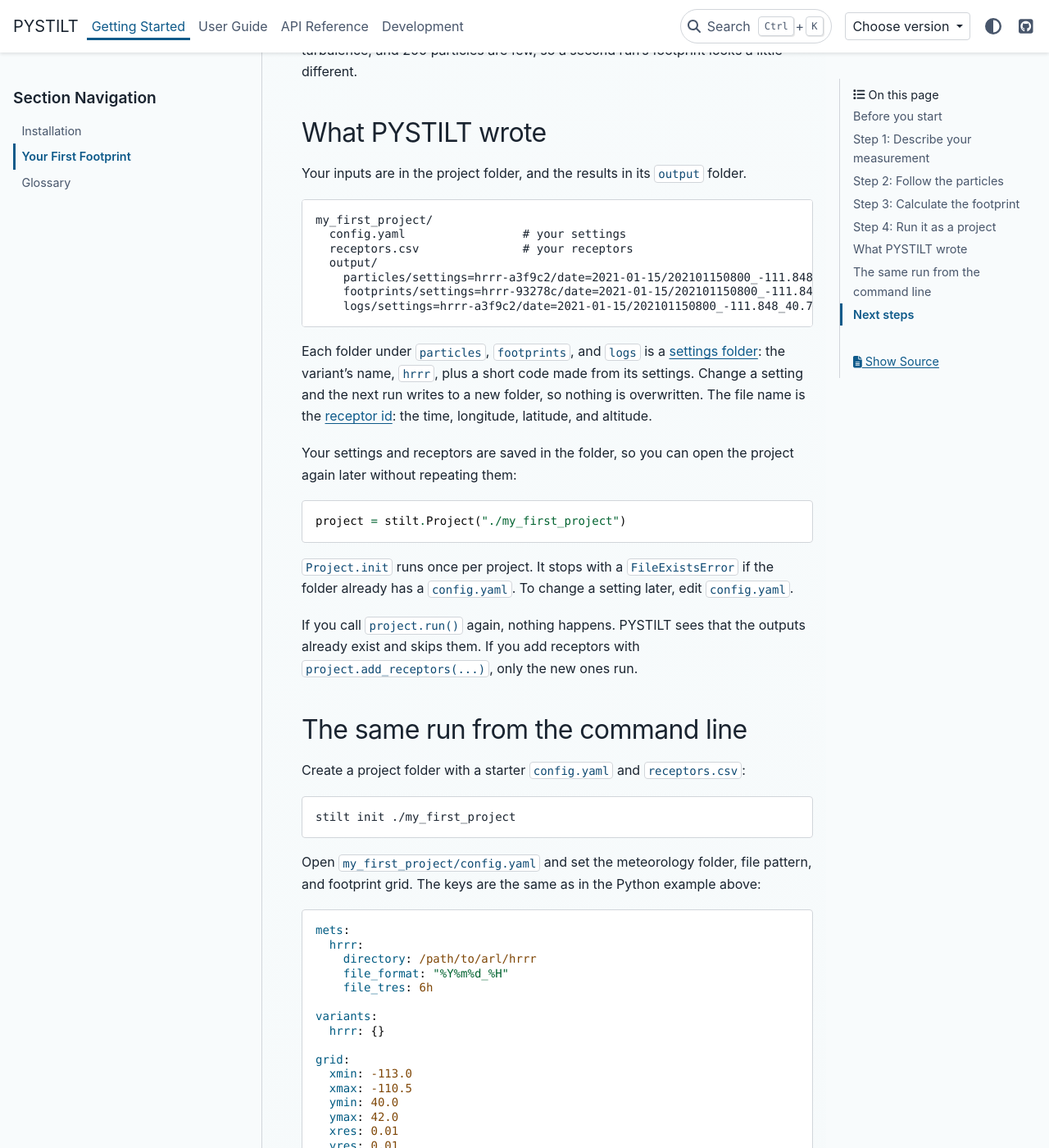
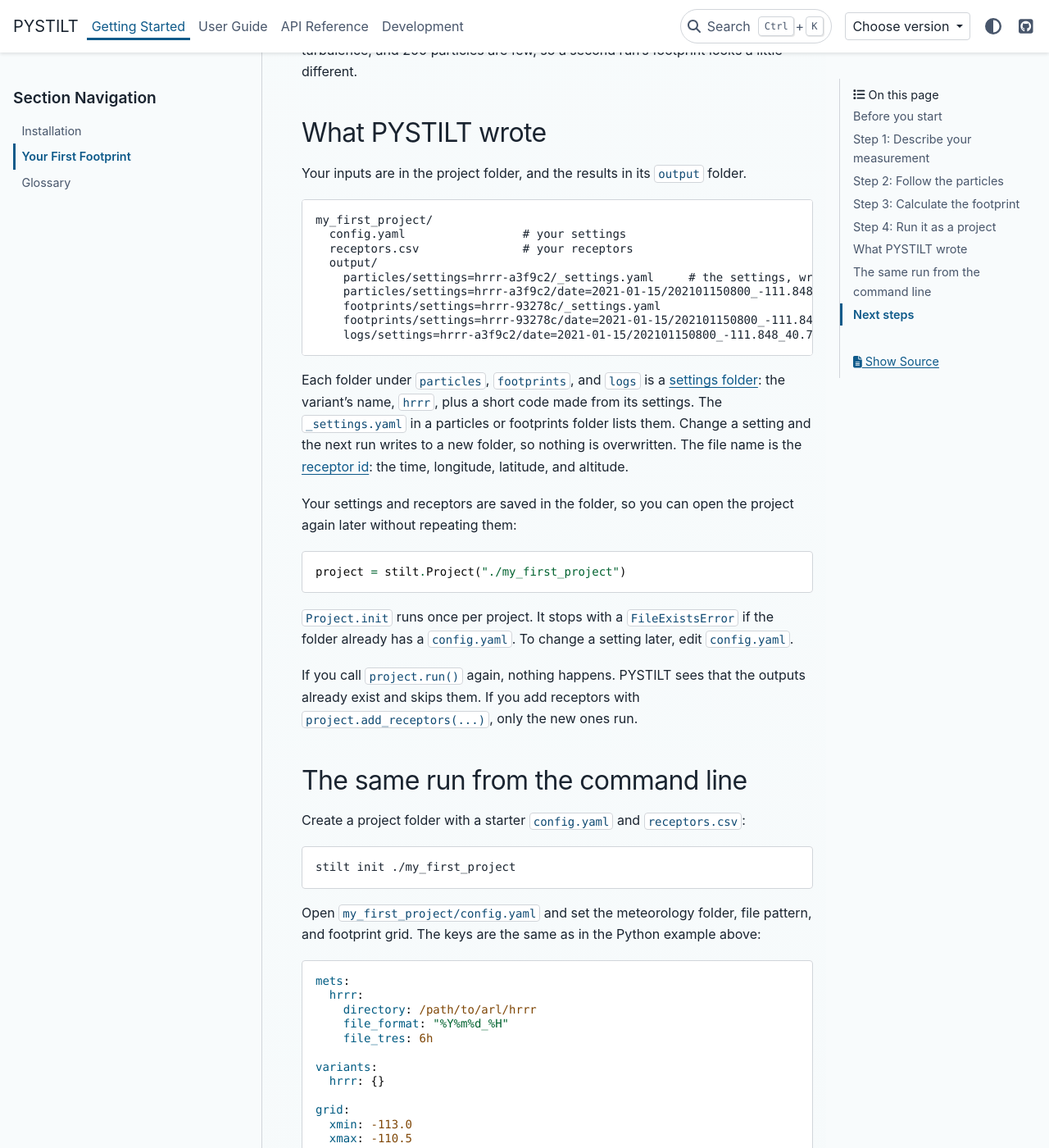
Before and after one commit to fbirds5230/runtraj, a Sphinx documentation site: the page built from docs/getting_started/quickstart.rst, in a window 1280 px wide and 1400 px high, scrolled down 4501 px. Shown: the whole window at 82% size. Built offline with Sphinx 7.4.7 and the PyData theme 0.15.4, drawn with Linux system fonts in a browser that asks for light colours; pages that are not in the unit, such as notebooks, are missing from menus; some of the changed text lies outside the part shown.

Commit message:
docs(quickstart): make the command-line run the same run as the Python one
The YAML on the page lacked krand and seed, so its settings folder differed from the Python project. Also say what stilt check prints when nothing is wrong, and add _settings.yaml to the folder listing.

```diff
--- a/docs/getting_started/quickstart.rst
+++ b/docs/getting_started/quickstart.rst
@@ -253,15 +253,18 @@ folder.
      config.yaml                 # your settings
      receptors.csv               # your receptors
      output/
+       particles/settings=hrrr-a3f9c2/_settings.yaml     # the settings, written out in full
        particles/settings=hrrr-a3f9c2/date=2021-01-15/202101150800_-111.848_40.766_10.parquet
+       footprints/settings=hrrr-93278c/_settings.yaml
        footprints/settings=hrrr-93278c/date=2021-01-15/202101150800_-111.848_40.766_10.parquet
        logs/settings=hrrr-a3f9c2/date=2021-01-15/202101150800_-111.848_40.766_10.log
 
 Each folder under ``particles``, ``footprints``, and ``logs`` is a
 :term:`settings folder <settings folder>`: the variant's name, ``hrrr``,
-plus a short code made from its settings. Change a setting and the next
-run writes to a new folder, so nothing is overwritten. The file name is
-the :term:`receptor id`: the time, longitude, latitude, and altitude.
+plus a short code made from its settings. The ``_settings.yaml`` in a
+particles or footprints folder lists them. Change a setting and the next run
+writes to a new folder, so nothing is overwritten. The file name is the
+:term:`receptor id`: the time, longitude, latitude, and altitude.
 
 Your settings and receptors are saved in the folder, so you can open the
 project again later without repeating them:
```
Also changed, not shown: other parts of docs/getting_started/quickstart.rst (+4 -2 lines).
